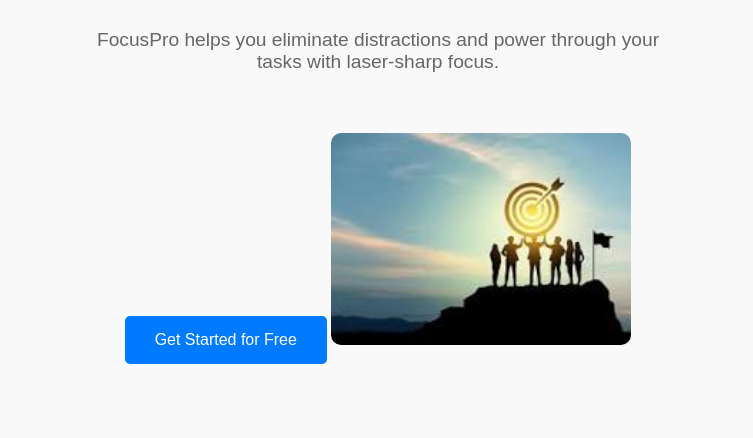
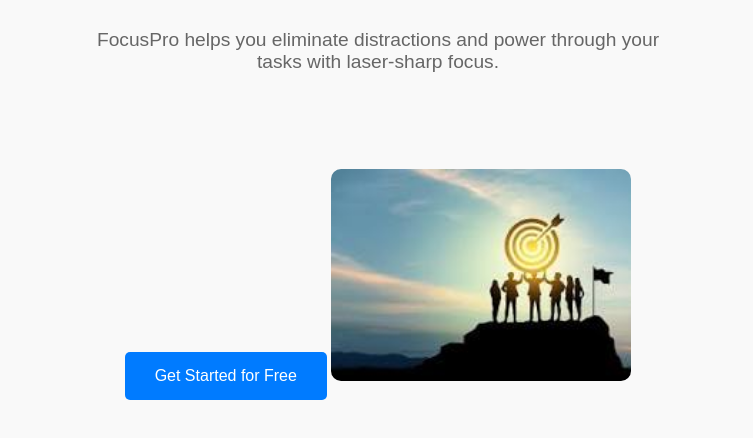
Before and after one commit to gvjr2002/focuspro-landing, a plain HTML site: page index.html in a window 1280 px wide. Shown: the part 158-596 px from the top of the page, without its empty margins (262-1015 px from the left). Drawn offline with Linux system fonts and the light colour scheme.

Commit message:
Update index.html

```diff
--- a/index.html
+++ b/index.html
@@ -50,7 +50,7 @@
 <body>
 
   <h1>Stay Focused. Get More Done.</h1>
-  <p>FocusPro helps you eliminate distractions and power through your tasks with laser-sharp focus.</p>
+  <p>FocusPro helps you eliminate distractions and power through your tasks with laser-sharp focus.</p><br><br>
   <button class="cta-button" id="cta-button">Get Started for Free</button>
 
   <img src="focus.jpg" alt="App Screenshot" />
```
